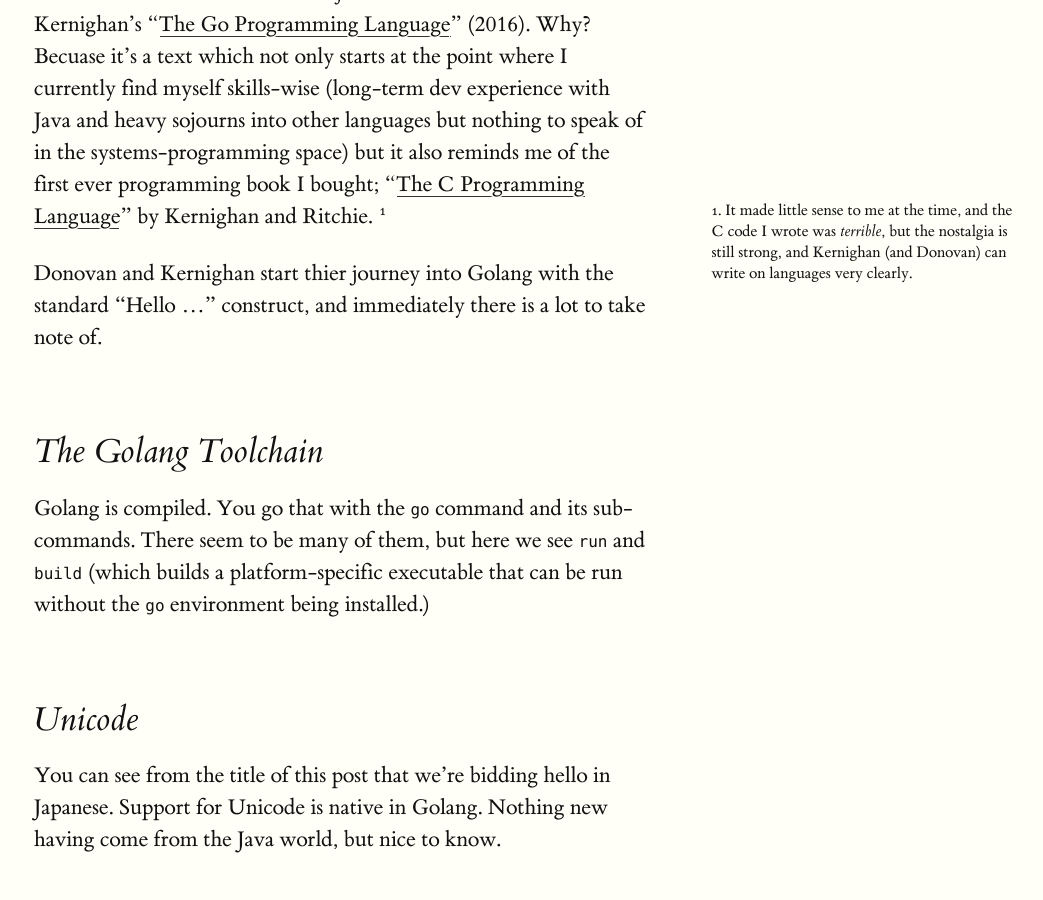
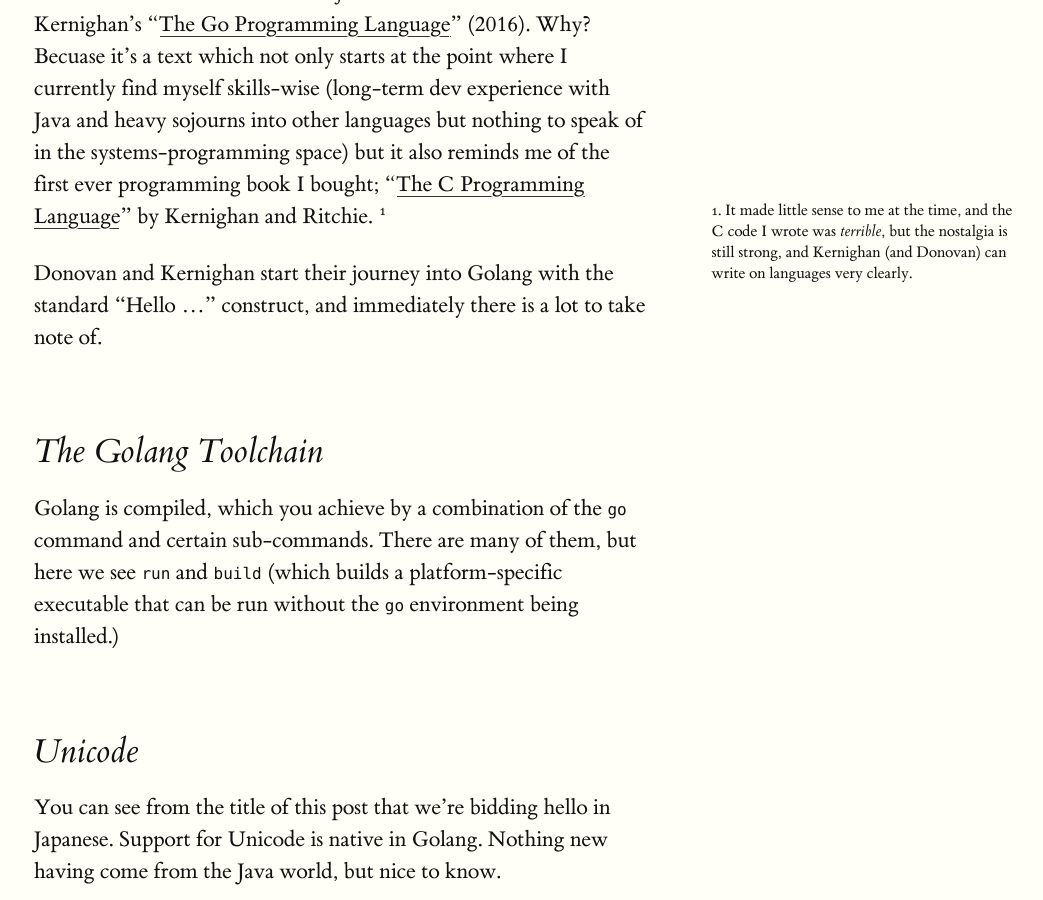
Before and after one commit to grokkinkotlin/grokkinkotlin.github.com, a Jekyll site: the page built from _posts/2018-12-31-hello-world.md, in a window 1280 px wide and 900 px high, scrolled down 718 px. Shown: the whole window, without its empty margins (126-1169 px from the left). Built offline with Jekyll 4.4.1, drawn with Linux system fonts in a browser that asks for light colours.

Commit message:
Commit changes in src

```diff
--- a/_posts/2018-12-31-hello-world.md
+++ b/_posts/2018-12-31-hello-world.md
@@ -4,10 +4,10 @@ layout: post
 ---
 {% newthought "I'm starting my Golang journey" %} with Donovan and Kernighan's "[The Go Programming Language](https://www.gopl.io/)" (2016).  Why? Becuase it's a text which not only starts at the point where I currently find myself skills-wise (long-term dev experience with Java and heavy sojourns into other languages but nothing to speak of in the systems-programming space) but it also reminds me of the first ever programming book I bought; "[The C Programming Language](https://www.cprogramming.com/books/ritchie.html)" by Kernighan and Ritchie.  {% sidenote 'sn-id-whatever' "It made little sense to me at the time, and the C code I wrote was _terrible_, but the nostalgia is still strong, and Kernighan (and Donovan) can write on languages very clearly." %}
 
-Donovan and Kernighan start thier journey into Golang with the standard "Hello ..." construct, and immediately there is a lot to take note of.
+Donovan and Kernighan start their journey into Golang with the standard "Hello ..." construct, and immediately there is a lot to take note of.
 
 ## The Golang Toolchain
-Golang is compiled.  You go that with the `go` command and its sub-commands.  There seem to be many of them, but here we see `run` and `build` (which builds a platform-specific executable that can be run without the `go` environment being installed.)
+Golang is compiled, which you achieve by a combination of the `go` command and certain sub-commands.  There are many of them, but here we see `run` and `build` (which builds a platform-specific executable that can be run without the `go` environment being installed.)
 
 ## Unicode
 You can see from the title of this post that we're bidding hello in Japanese.  Support for Unicode is native in Golang.  Nothing new having come from the Java world, but nice to know.
```
